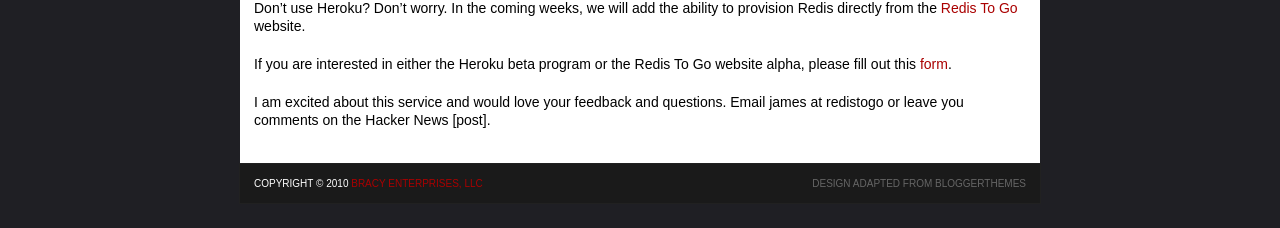
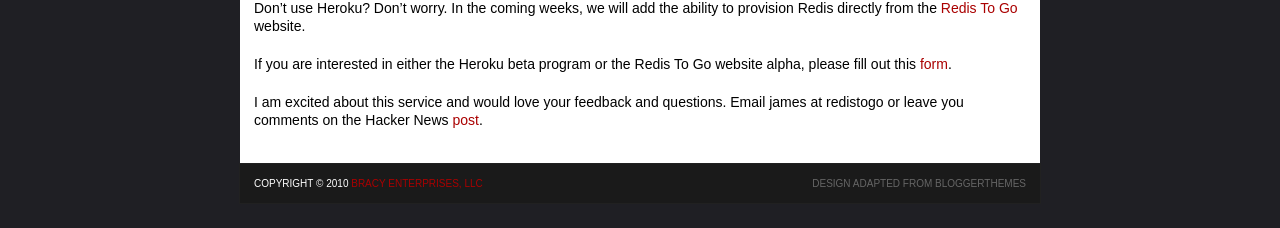
Before and after one commit to waratuman/blog.redistogo, a Jekyll site: the page built from _posts/2010-07-05-introducing-redis-to-go.md, in a window 1280 px wide. Shown: the part 471-699 px from the top of the page. Built offline with Jekyll 4.4.1, drawn with Linux system fonts in a browser that asks for light colours; Markdown is read by kramdown in place of the engine named in the settings; part of the change alters nothing that is shown.

```diff
--- a/_posts/2010-07-05-introducing-redis-to-go.md
+++ b/_posts/2010-07-05-introducing-redis-to-go.md
@@ -36,4 +36,4 @@ If you are interested in either the Heroku beta program or the Redis To
 Go website alpha, please fill out this [form](http://spreadsheets.google.com/viewform?formkey=dFZfTmZ1YWJpRzdSb3V1Wl9QaWVqcWc6MQ).
 
 I am excited about this service and would love your feedback and questions.
-Email james at redistogo or leave you comments on the Hacker News [post].
+Email james at redistogo or leave you comments on the Hacker News [post](http://news.ycombinator.com/item?id=1514921).
```
